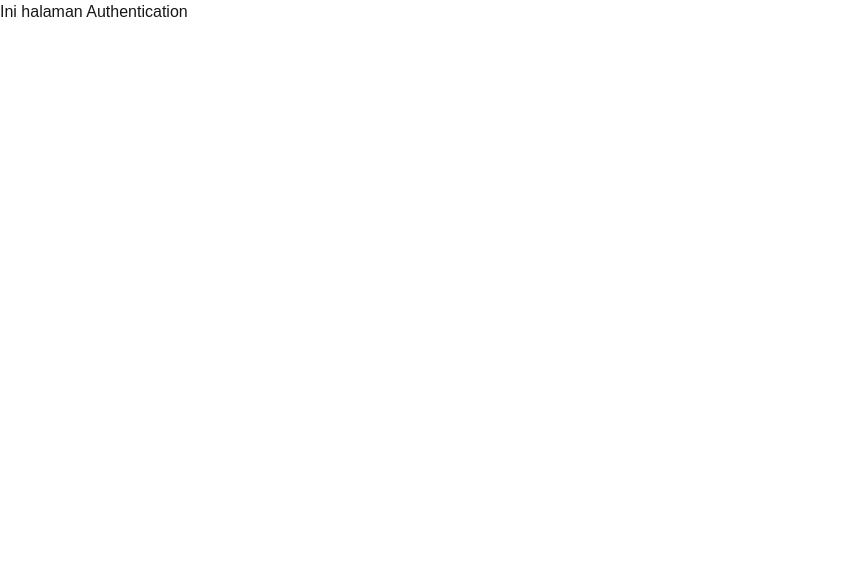
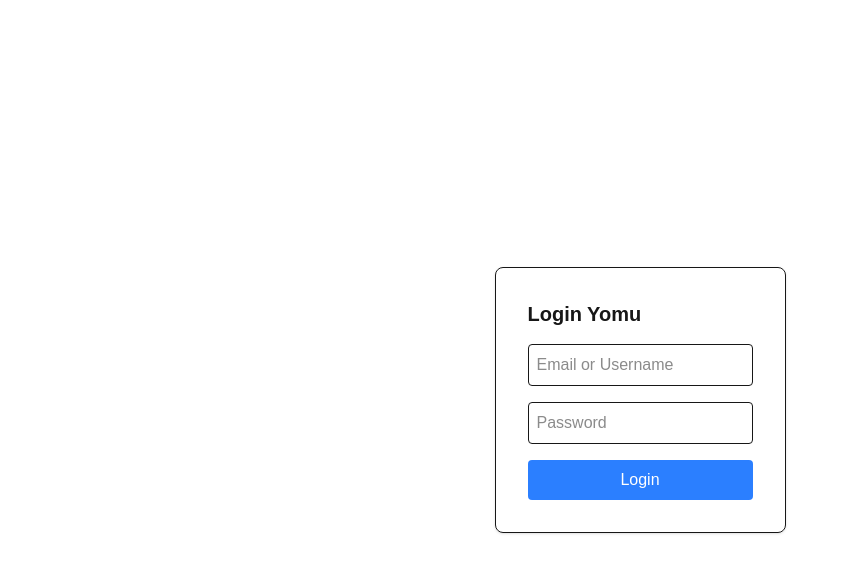
Before and after one commit to advprog-2026-B14-project/yomu-frontend, a Next.js app: page /login in a window 1280 px wide. Shown: the top 572 px of the page, without its empty margins (0-848 px from the left). Built offline with nearby package versions, Linux system fonts and the light colour scheme.

Commit message:
add login page

```diff
--- a/src/app/(auth)/login/page.tsx
+++ b/src/app/(auth)/login/page.tsx
@@ -1,7 +1,71 @@
-import { AuthenticationModule } from "@/components/modules/AuthenticationModule";
+"use client";
 
-const AuthPage = () => {
-  return <AuthenticationModule />;
-};
+import { useState } from "react";
 
-export default AuthPage;
+export default function LoginPage() {
+  const [formData, setFormData] = useState({
+    identifier: "",
+    password: "",
+  });
+
+  const handleChange = (e: React.ChangeEvent<HTMLInputElement>) => {
+    setFormData({ ...formData, [e.target.name]: e.target.value });
+  };
+
+  const handleSubmit = async (e: React.FormEvent) => {
+    e.preventDefault();
+
+    try {
+      const response = await fetch(`${process.env.NEXT_PUBLIC_API_URL}/auth/login`, {
+        method: "POST",
+        headers: {
+          "Content-Type": "application/json",
+        },
+        body: JSON.stringify(formData),
+      });
+
+      if (response.ok) {
+        const result = await response.json();
+        localStorage.setItem("token", result.access_token);
+        alert("Login berhasil!");
+      } else {
+        const errorData = await response.json();
+        alert(`Login gagal: ${errorData.message || "Email/Username atau password salah"}`);
+      }
+    } catch (error) {
+      alert("Tidak bisa konek ke server! Pastikan API Gateway/Backend sudah menyala.");
+    }
+  };
+
+  return (
+    <div className="flex flex-col items-center justify-center min-h-screen">
+      <form onSubmit={handleSubmit} className="flex flex-col gap-4 p-8 border rounded-lg shadow-sm">
+        <h1 className="text-xl font-bold">Login Yomu</h1>
+
+        <input
+          name="identifier"
+          placeholder="Email or Username"
+          className="p-2 border rounded"
+          onChange={handleChange}
+          required
+        />
+
+        <input
+          name="password"
+          type="password"
+          placeholder="Password"
+          className="p-2 border rounded"
+          onChange={handleChange}
+          required
+        />
+
+        <button
+          type="submit"
+          className="p-2 bg-blue-500 text-white rounded hover:bg-blue-600 transition-colors"
+        >
+          Login
+        </button>
+      </form>
+    </div>
+  );
+}
--- a/src/app/(auth)/register/page.tsx
+++ b/src/app/(auth)/register/page.tsx
@@ -16,7 +16,6 @@
 
   const handleSubmit = async (e: React.FormEvent) => {
     e.preventDefault();
-    console.log(process.env.NEXT_PUBLIC_API_URL);
     try {
       const response = await fetch(`${process.env.NEXT_PUBLIC_API_URL}/auth/register`, {
         method: "POST",
```
